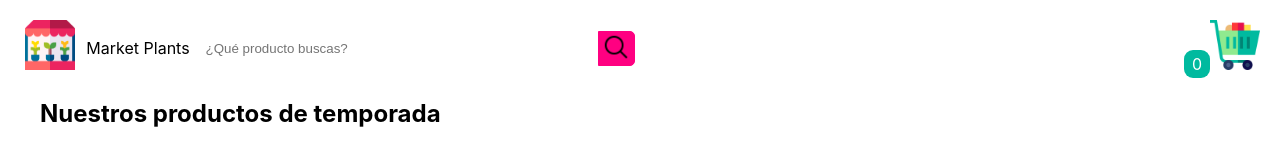
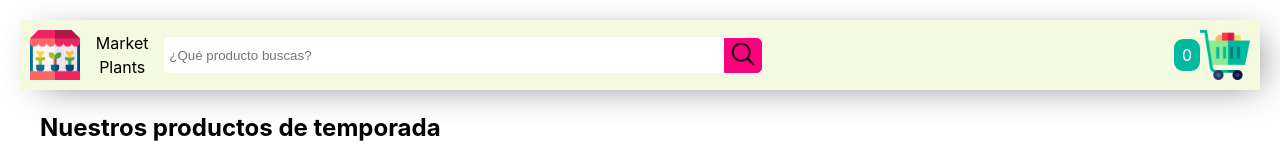
Before and after one commit to MilagrosRn/BOOTCAMP-FRONTEND-REACT-NTT, a React (Vite) app in the folder market-react/: page / in a window 1280 px wide. Shown: the top 158 px of the page. Built offline with nearby package versions, Linux system fonts and the light colour scheme; no server answers.

Commit message:
style: update style header component

```diff
--- a/market-react/src/componentes/header/Header.styled.tsx
+++ b/market-react/src/componentes/header/Header.styled.tsx
@@ -1,15 +1,80 @@
 import styled from "styled-components";
 
-const Title = styled.h1`
+export const HeaderElement = styled.header`
+  display: flex;
+  justify-content: space-between;
+  box-shadow: 10px 6px 37px -13px rgba(51, 51, 51, 0.74);
+  border-radius: 2px;
+  padding: 10px;
+  text-align: center;
+  background-color: #f4fae0;
+`;
+
+export const LeftContainer = styled.div`
+  display: flex;
+  justify-content: space-evenly;
+  width: 60%;
+  `;
+
+export const Logo = styled.img`
+  height: 50px;
+`;
+
+export const LogoText = styled.p`
+  align-self: center;
+`;
+
+export const Search = styled.div`
+  width:100%;
+  display: flex;
+  align-items: center;
+
+`;
+
+export const SearchInput = styled.input`
   width: 100%;
+  border: none;
+  border-right: none;
+  padding: 5px;
+  min-height: 36px;
+  border-radius: 5px 0 0 5px;
+  outline: none;
+  color: black;
 
-  & > span {
-    color: red;
+  &:focus {
+    color: #ff0081;
   }
 `;
 
-const HeaderStyled = {
-  Title,
-};
+export const SearchButton = styled.button`
+  width: 40px;
+  height: 35px;
+  border: 1px solid #ff0081;
+  background: #ff0081;
+  text-align: center;
+  color: #fff;
+  border-radius: 0 5px 5px 0;
+  cursor: pointer;
+  font-size: 20px;
 
-export default HeaderStyled;
+  img {
+    width: 30px;
+  }
+`;
+
+export const RightContainer = styled.div`
+  display: flex;
+  align-items: center;
+
+  img {
+    height: 50px;
+  }
+`;
+
+export const BadgeCounter = styled.span`
+  background-color: #00ba9f;
+  color: white;
+  padding: 4px 8px;
+  text-align: center;
+  border-radius: 9px;
+`;
--- a/market-react/src/componentes/header/Header.tsx
+++ b/market-react/src/componentes/header/Header.tsx
@@ -1,5 +1,16 @@
 import React, { useRef} from 'react';
 import { useCartContext } from '../../context/cartContext';
+import {
+  HeaderElement,
+  LeftContainer,
+  Logo,
+  LogoText,
+  Search,
+  SearchInput,
+  SearchButton,
+  RightContainer,
+  BadgeCounter,
+} from "./Header.styled"; // Cambia la ruta según sea necesario
 
 interface HeaderProps {
     onSearch: (query: string) => void;
@@ -14,40 +25,27 @@ interface HeaderProps {
     };
 
   return (
-    <header className="header">
-      <div className="left-container">
-        <img className="logo" alt="Logo Plantas" src="../assets/plantas.png" />
-        <p className="logo-txt">Market Plants</p>
-        <div className="search">
-          <input
-            type="text"
-            className="searchTerm"
-            placeholder="¿Qué producto buscas?"
-            onChange={handleInputChange}
-          />
-          <button
-            id="searchButton"
-            className="searchButton"
-            type="submit"
-          >
-            <img src="../assets/lupa.png" alt="Buscar" />
-          </button>
-        </div>
-      </div>
-      <div className="right-container">
-        <span
-          id="badgeCounter"
-          className="badge-counter"
-          ref={badgeCounterRef}
-        >{cartCount}
-        </span>
-        <img
-          className="logo"
-          alt="Icono Tienda"
-          src="../assets/tienda-de-comestibles.png"
+    <HeaderElement>
+    <LeftContainer>
+      <Logo alt="Logo Plantas" src="../assets/plantas.png" />
+      <LogoText>Market Plants</LogoText>
+      <Search>
+        <SearchInput
+          type="text"
+          placeholder="¿Qué producto buscas?"
+          onChange={handleInputChange}
         />
-      </div>
-    </header>
+        <SearchButton type="submit">
+          <img src="../assets/lupa.png" alt="Buscar" />
+        </SearchButton>
+      </Search>
+    </LeftContainer>
+
+    <RightContainer>
+      <BadgeCounter ref={badgeCounterRef}>{cartCount}</BadgeCounter>
+      <Logo alt="Icono Tienda" src="../assets/tienda-de-comestibles.png" />
+    </RightContainer>
+  </HeaderElement>
   );
 };
 
--- a/market-react/src/context/cartContext.tsx
+++ b/market-react/src/context/cartContext.tsx
@@ -1,4 +1,3 @@
-// context/CartContext.tsx
 import React, { createContext, useContext } from "react";
 import useCart from "./useCart";
 
--- a/market-react/src/index.css
+++ b/market-react/src/index.css
@@ -21,7 +21,7 @@ body {
   min-height: 100vh;
   padding: 20px;
 }
-.header{
+/* .header{
   display: flex;
   justify-content: space-between;
 }
@@ -85,7 +85,7 @@ border-radius: 9px;
 }
 .main-tittle{
   margin: 10px
-}
+} */
 
 /* select */
 .custom-select{
```
Also changed, not shown: market-react/src/pages/Home/Home.tsx (deleted).
